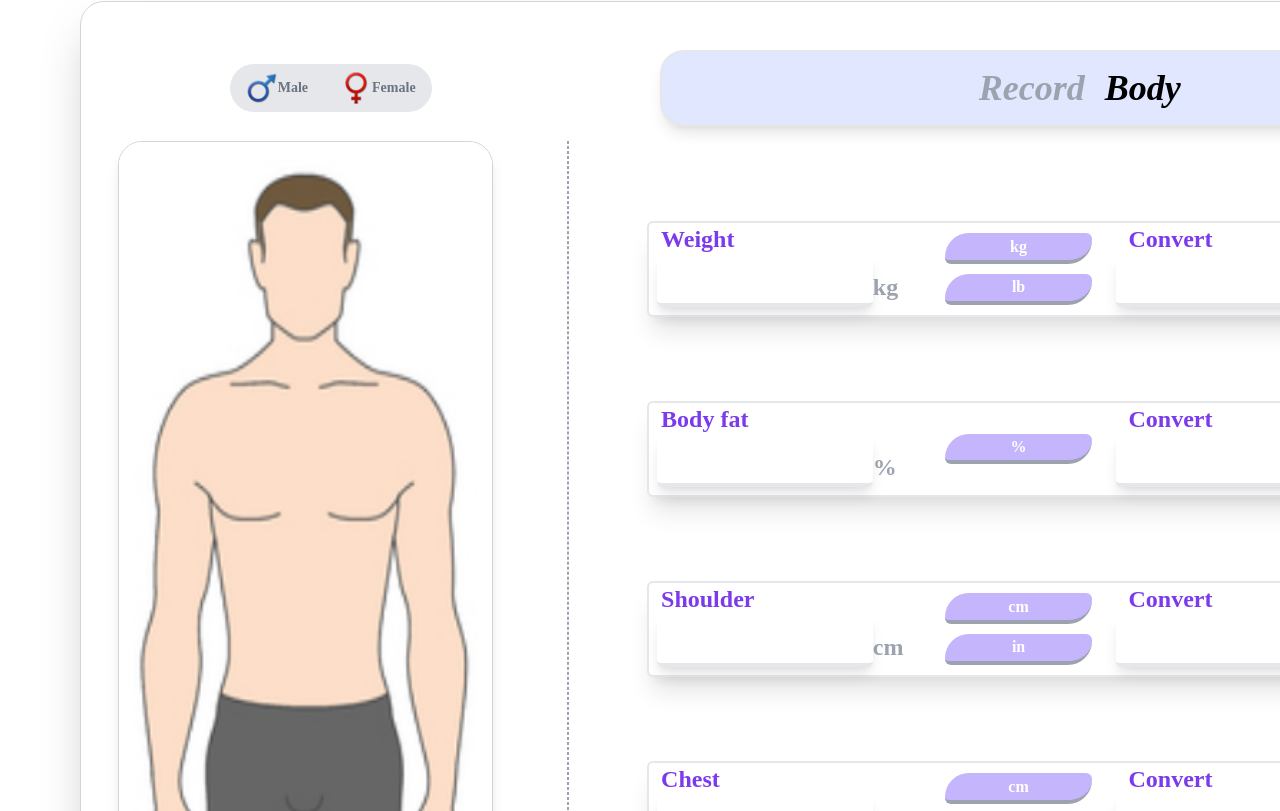
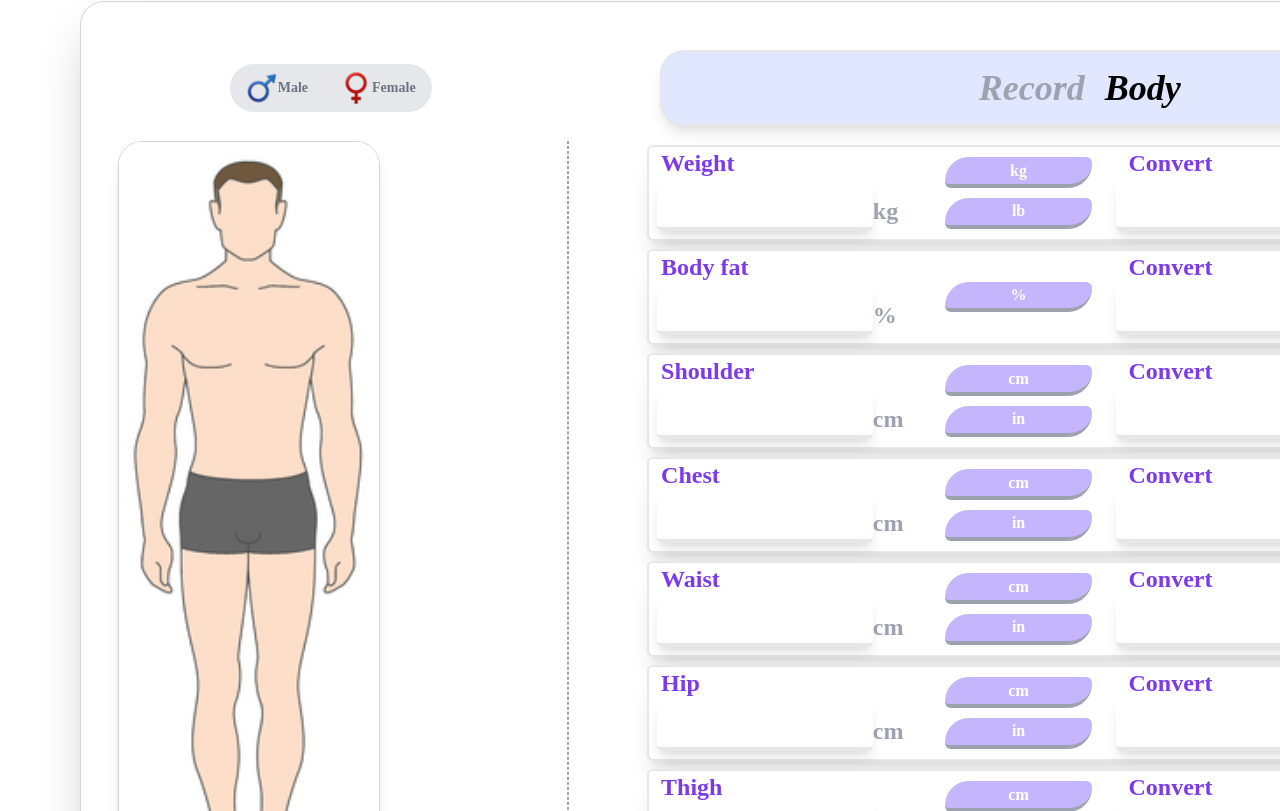
Before and after one commit to kirk0201/moom_client, a React (Create React App) app in the folder moom/: page / in a window 1280 px wide. Shown: the part 1709-2520 px from the top of the page. Built offline with nearby package versions, Linux system fonts and the light colour scheme; no server answers; what react-jsx-highcharts would draw is missing.

Commit message:
Refactor Experience-space-reduce

```diff
--- a/moom/src/components/Experience.js
+++ b/moom/src/components/Experience.js
@@ -200,7 +200,7 @@ export class Experience extends Component {
           <div className="exp_container pb-20">
             <div className="left_ flex w-1/4 bg-white border-none">
               <img
-                className="h-full w-full border-solid hover:border-gray-500 shadow-lg border-gray-300 border rounded-3xl"
+                className="h-full border-solid hover:border-gray-500 shadow-lg border-gray-300 border rounded-3xl"
                 src={this.state.sex ? female : male}
                 alt="전신 일러스트"
               ></img>
--- a/moom/src/components/ExperienceInput.js
+++ b/moom/src/components/ExperienceInput.js
@@ -227,7 +227,7 @@ export default class ExperienceInput extends Component {
     return (
       <>
         {/* Container (div * 3) */}
-        <div className="flex shadow-xl mt-20  m-1 h-24 bg-white rounded-md border-2 border-solid border-gray-200 hover:border-gray-400">
+        <div className="flex shadow-xl m-1 h-24 bg-white rounded-md border-2 border-solid border-gray-200 hover:border-gray-400">
           {/* 좌측 div */}
           <div className="flex flex-col w-2/6">
             <div className="flex ml-3 text-2xl font-bold text-purple-600 hover:text-purple-400">
--- a/moom/src/components/LoginNav.js
+++ b/moom/src/components/LoginNav.js
@@ -42,6 +42,7 @@ class LoginNav extends Component {
     const { hambugerOpen, userOpen } = this.state;
     const { handleHeader, header } = this.props;
     const { promise, email, profile, name } = this.props.userInfo;
+    console.log("????????????????????", this.props.userInfo.promise);
     return (
       <div class="w-full z-10">
         <nav class="bg-gray-800">
--- a/moom/src/css/Experience.css
+++ b/moom/src/css/Experience.css
@@ -7,7 +7,7 @@
 }
 .exp_container {
   background-color: white;
-  /* height: 846px; */
+  height: 100%;
   display: flex;
   justify-content: space-around;
 }
```
